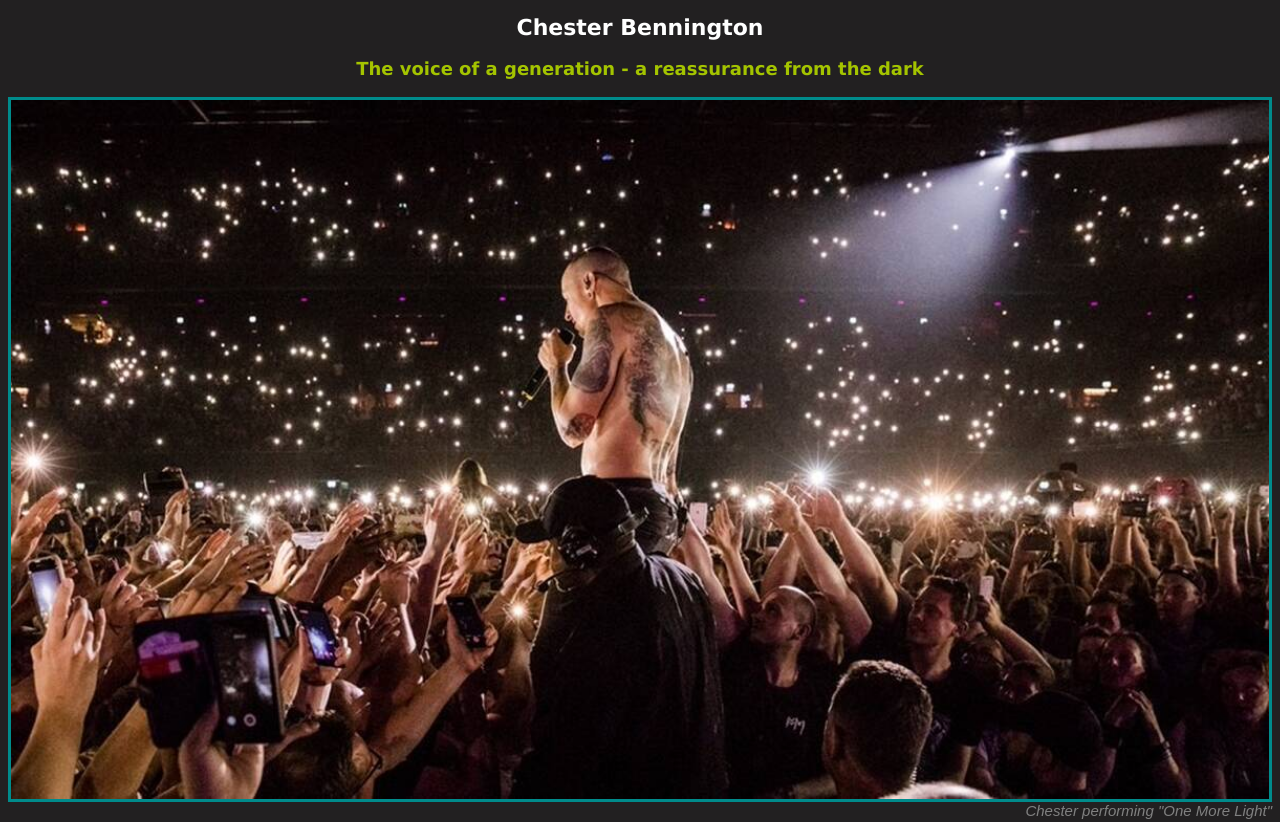
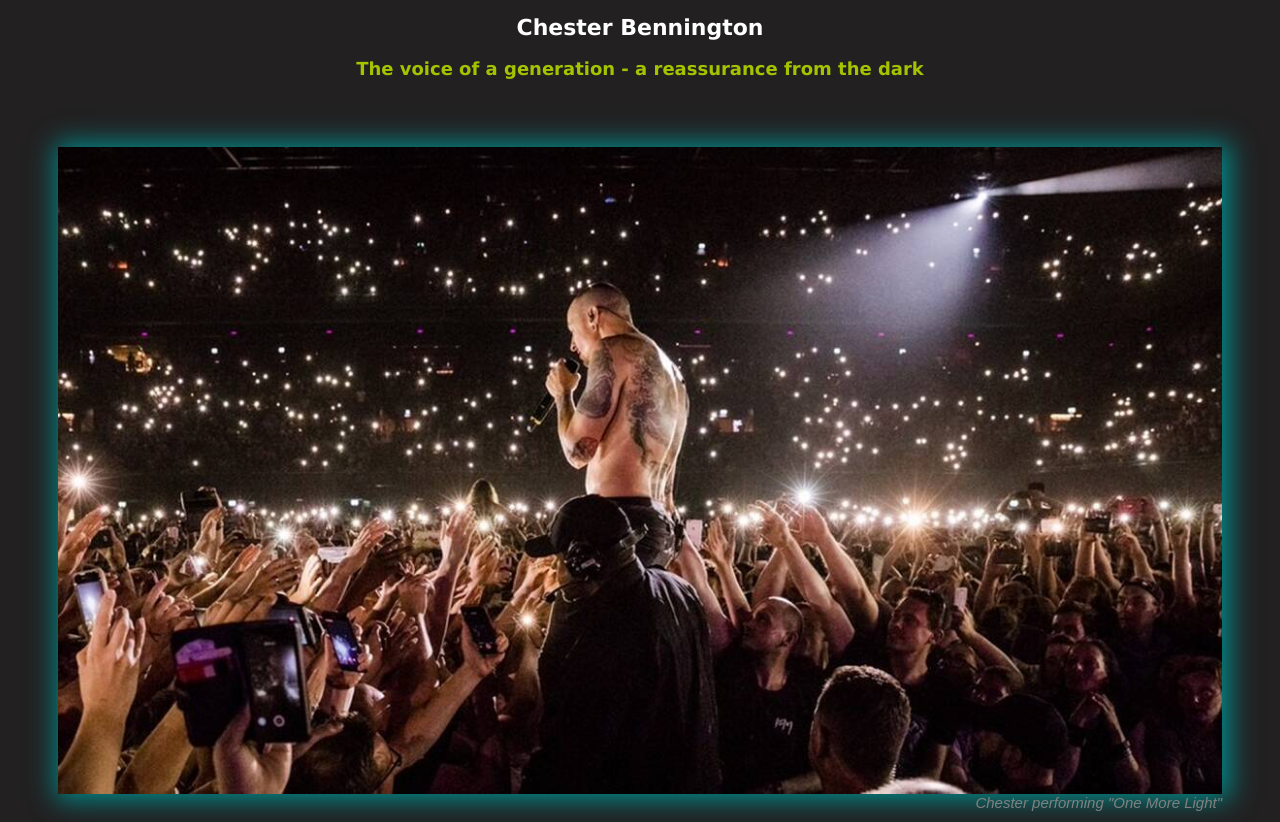
Before and after one commit to anjalimasurkar/chester-bennington-tribute-page, a plain HTML site: page index.html in a window 1280 px wide. Shown: the top 822 px of the page. Drawn offline with Linux system fonts and the light colour scheme.

Commit message:
Update style.css
changes to the img-div

```diff
--- a/style.css
+++ b/style.css
@@ -35,13 +35,13 @@ p{
 #img-div {
   display: flex;
   flex-direction:column;
+  padding: 5rem;
 }
 
 #image{
   justify-content: center;
-  border-style: solid;
-  border-color: #008B8B;
   max-width: 100%;
+  box-shadow: 3px 1px 25px 5px #008B8B;
 }
 
 #img-caption{
```
